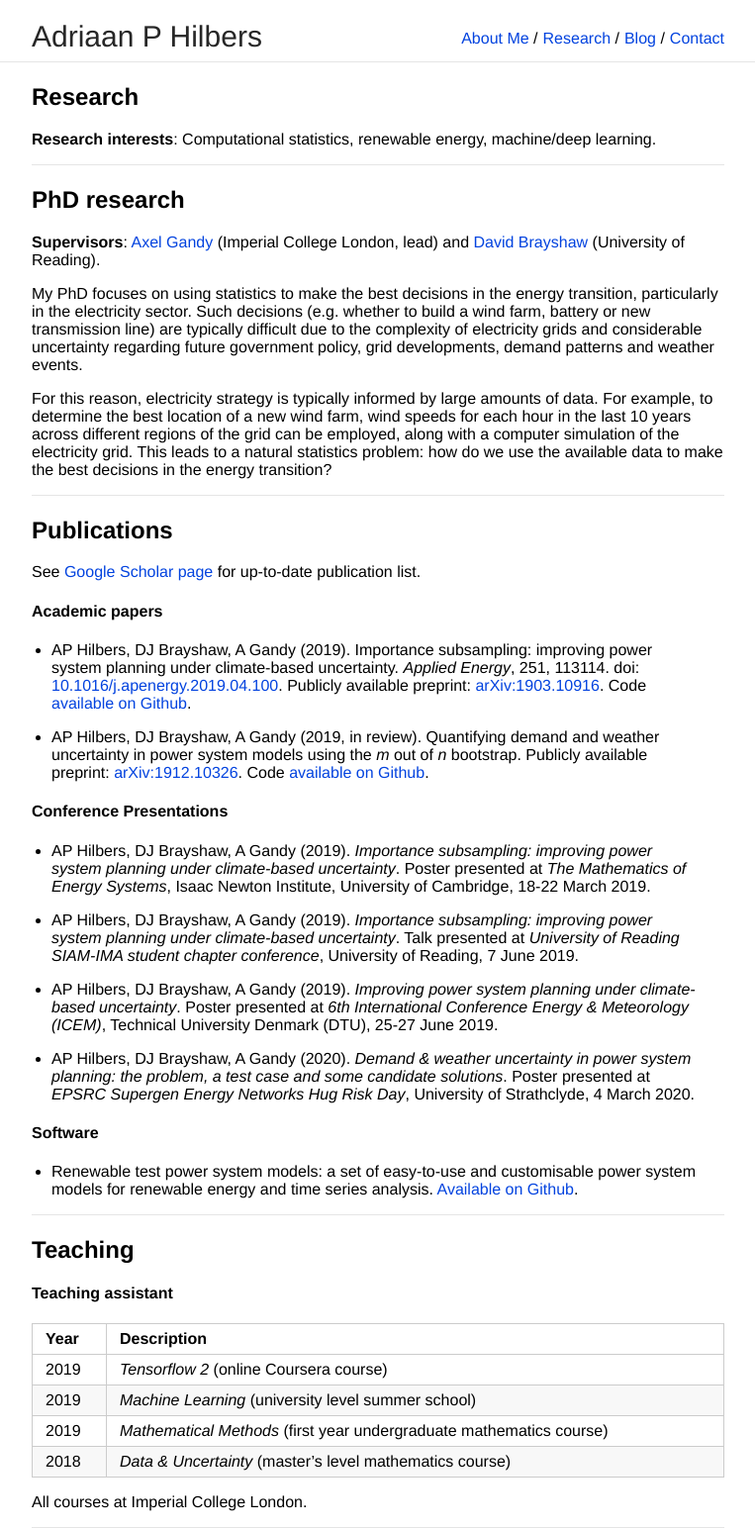
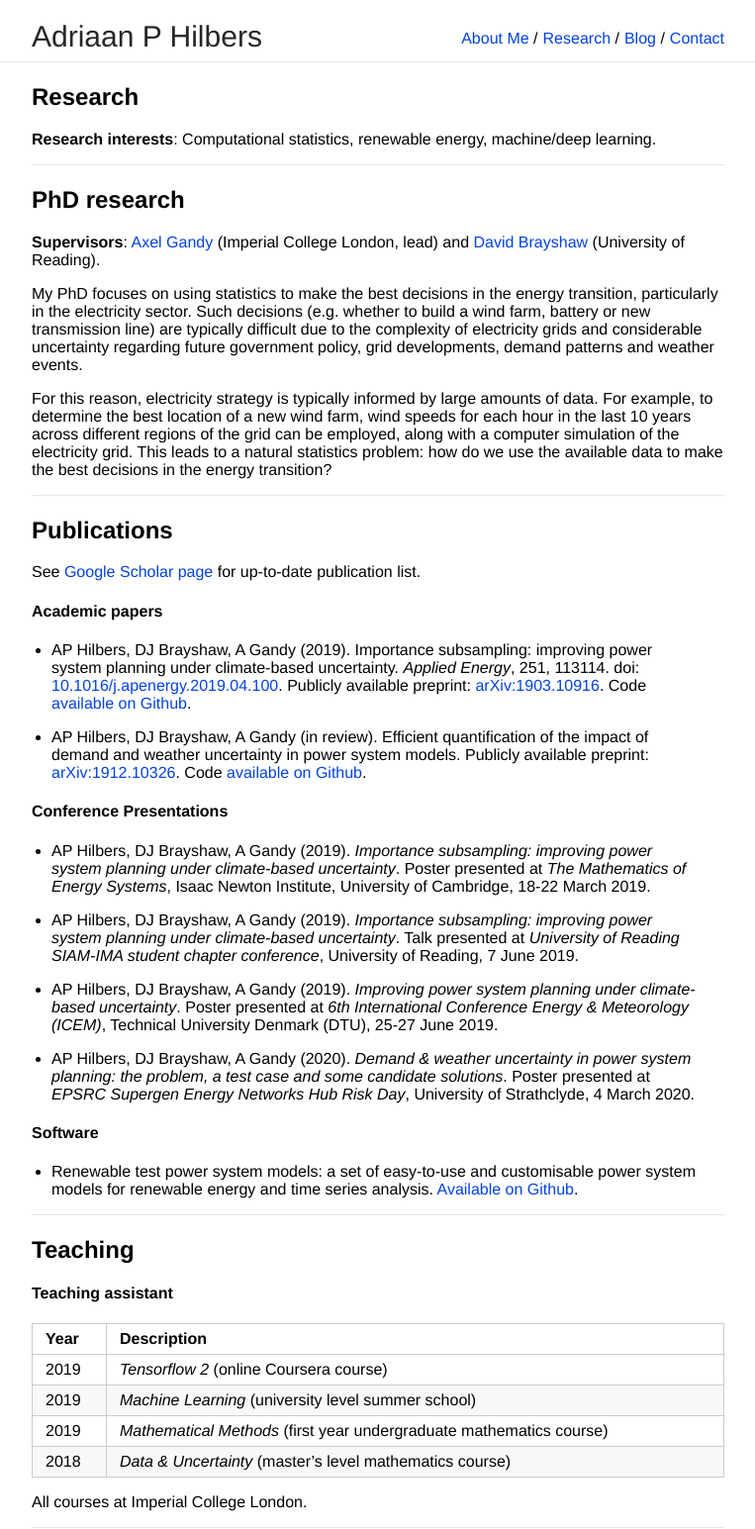
Before and after one commit to ahilbers/ahilbers.github.io, a Jekyll site: the page built from research.md, in a window 1280 px wide. Shown: the whole page at 99% size, without its empty margins (258-1021 px from the left). Built offline with Jekyll 4.4.1, drawn with Linux system fonts in a browser that asks for light colours; our own code applies the rules of GitHub Pages for plain Markdown files.

Commit message:
update paper, fix typo

```diff
--- a/research.md
+++ b/research.md
@@ -32,7 +32,7 @@ See [Google Scholar page](https://scholar.google.com/citations?user=SqSbcwQAAAAJ
 
 * AP Hilbers, DJ Brayshaw, A Gandy (2019). Importance subsampling: improving power system planning under climate-based uncertainty. *Applied Energy*, 251, 113114. doi: [10.1016/j.apenergy.2019.04.100](https://doi.org/10.1016/j.apenergy.2019.04.110). Publicly available preprint: [arXiv:1903.10916](https://arxiv.org/abs/1903.10916). Code [available on Github](https://github.com/ahilbers/2019_importance_subsampling).
 
-* AP Hilbers, DJ Brayshaw, A Gandy (2019, in review). Quantifying demand and weather uncertainty in power system models using the *m* out of *n* bootstrap. Publicly available preprint: [arXiv:1912.10326](https://arxiv.org/abs/1912.10326). Code [available on Github](https://github.com/ahilbers/2020_bootstrap_uncertainty_quantification).
+* AP Hilbers, DJ Brayshaw, A Gandy (in review). Efficient quantification of the impact of demand and weather uncertainty in power system models. Publicly available preprint: [arXiv:1912.10326](https://arxiv.org/abs/1912.10326). Code [available on Github](https://github.com/ahilbers/2020_bootstrap_uncertainty_quantification).
 
 
 
@@ -44,7 +44,7 @@ See [Google Scholar page](https://scholar.google.com/citations?user=SqSbcwQAAAAJ
 
 * AP Hilbers, DJ Brayshaw, A Gandy (2019). *Improving power system planning under climate-based uncertainty*. Poster presented at *6th International Conference Energy & Meteorology (ICEM)*, Technical University Denmark (DTU), 25-27 June 2019.
 
-* AP Hilbers, DJ Brayshaw, A Gandy (2020). *Demand & weather uncertainty in power system planning: the problem, a test case and some candidate solutions*. Poster presented at *EPSRC Supergen Energy Networks Hug Risk Day*, University of Strathclyde, 4 March 2020.
+* AP Hilbers, DJ Brayshaw, A Gandy (2020). *Demand & weather uncertainty in power system planning: the problem, a test case and some candidate solutions*. Poster presented at *EPSRC Supergen Energy Networks Hub Risk Day*, University of Strathclyde, 4 March 2020.
 
 
 
```
